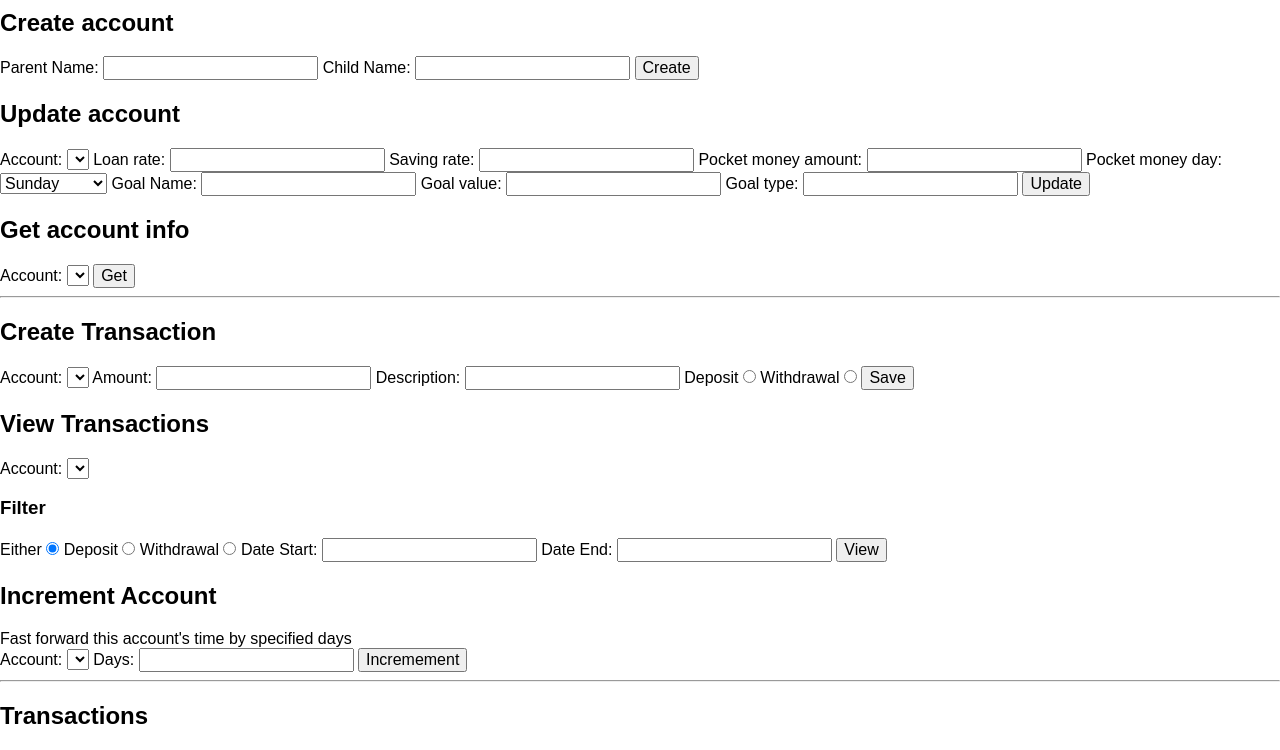
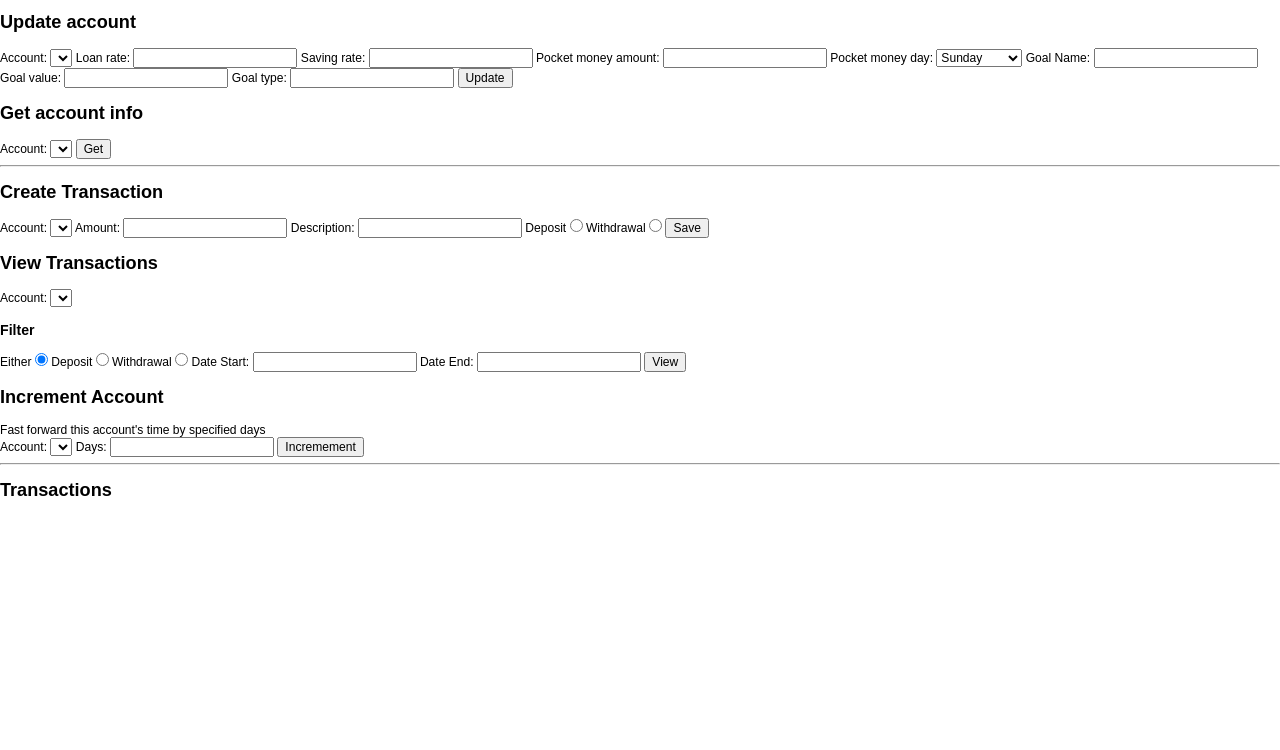
Before and after one commit to richardgsands/acc-api, a website: page static/blank.html in a window 1280 px wide. Shown: the part 509-1259 px from the top of the page. After the commit the page ends 1025 px from the top, so only its background shows below. Drawn offline with nearby package versions, Linux system fonts and the light colour scheme; no server answers.

Commit message:
Updated normalizr, added fonts.css

```diff
--- a/static/blank.html
+++ b/static/blank.html
@@ -11,6 +11,7 @@
         <meta name="viewport" content="width=device-width, initial-scale=1">
 
         <link rel="stylesheet" type="text/css" href="/css/normalizr.css">
+        <link rel="stylesheet" type="text/css" href="/css/fonts.css">
         <link rel="stylesheet" type="text/css" href="/css/blank.css">
 
     </head>
--- /dev/null
+++ b/static/css/fonts.css
@@ -0,0 +1,3 @@
+@font-face {
+
+}
--- a/static/css/normalizr.css
+++ b/static/css/normalizr.css
@@ -64,7 +64,7 @@ template {
  */
 
 html {
-    /* font-size: 100%;  Setting all browsers to 16px */
+    font-size: 100%;  /* Setting all browsers to 16px */
     font-family: sans-serif; /* 1 */
     -ms-text-size-adjust: 100%; /* 2 */
     -webkit-text-size-adjust: 100%; /* 2 */
@@ -75,7 +75,7 @@ html {
  */
 
 body {
-    /*  font-size: 0.756em; Setting 12px as base size */
+    font-size: 0.756em; /* Setting 12px as base size */
     margin: 0;
 }
 
```
